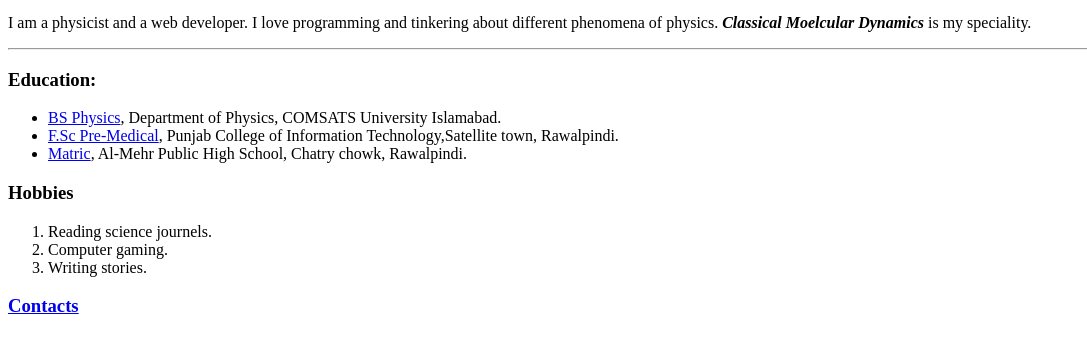
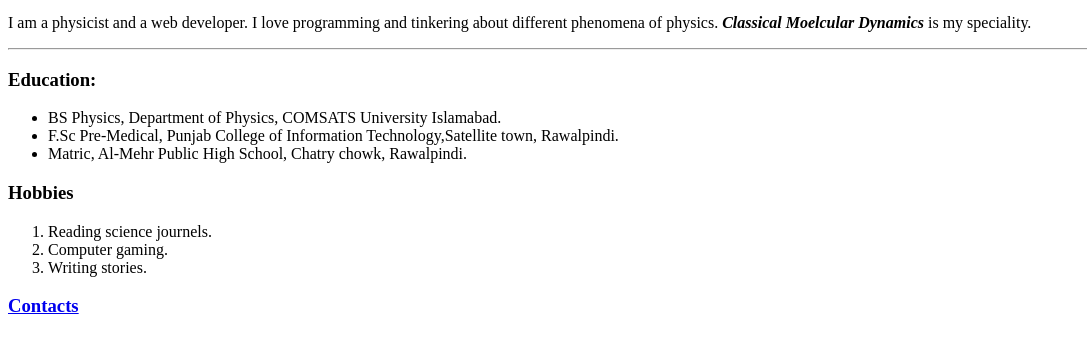
Before and after one commit to waheedbruno/personal, a plain HTML site: page index.html in a window 1280 px wide. Shown: the part 250-600 px from the top of the page, without its empty margins (0-1087 px from the left). Drawn offline with Linux system fonts and the light colour scheme.

Commit message:
Update index.html

```diff
--- a/index.html
+++ b/index.html
@@ -16,9 +16,9 @@
     <hr>
     <h3>Education:</h3>
     <ul>
-        <li><a href="/run/media/abdul/New Volume/WEB_COURSE_WORK_DONE/Personal-Site/CUI_Transcript.pdf">BS Physics</a>, Department of Physics, COMSATS University Islamabad.</li>
-        <li><a href="/run/media/abdul/New Volume/WEB_COURSE_WORK_DONE/Personal-Site/FSc_Waheed.pdf">F.Sc Pre-Medical</a>, Punjab College of Information Technology,Satellite town, Rawalpindi.</li>
-        <li><a href="/run/media/abdul/New Volume/WEB_COURSE_WORK_DONE/Personal-Site/Matric_Waheed.pdf">Matric</a>, Al-Mehr Public High School, Chatry chowk, Rawalpindi.</li>
+        <li>BS Physics, Department of Physics, COMSATS University Islamabad.</li>
+        <li>F.Sc Pre-Medical, Punjab College of Information Technology,Satellite town, Rawalpindi.</li>
+        <li>Matric, Al-Mehr Public High School, Chatry chowk, Rawalpindi.</li>
     </ul>
     <h3>Hobbies</h3>
     <ol>
```
